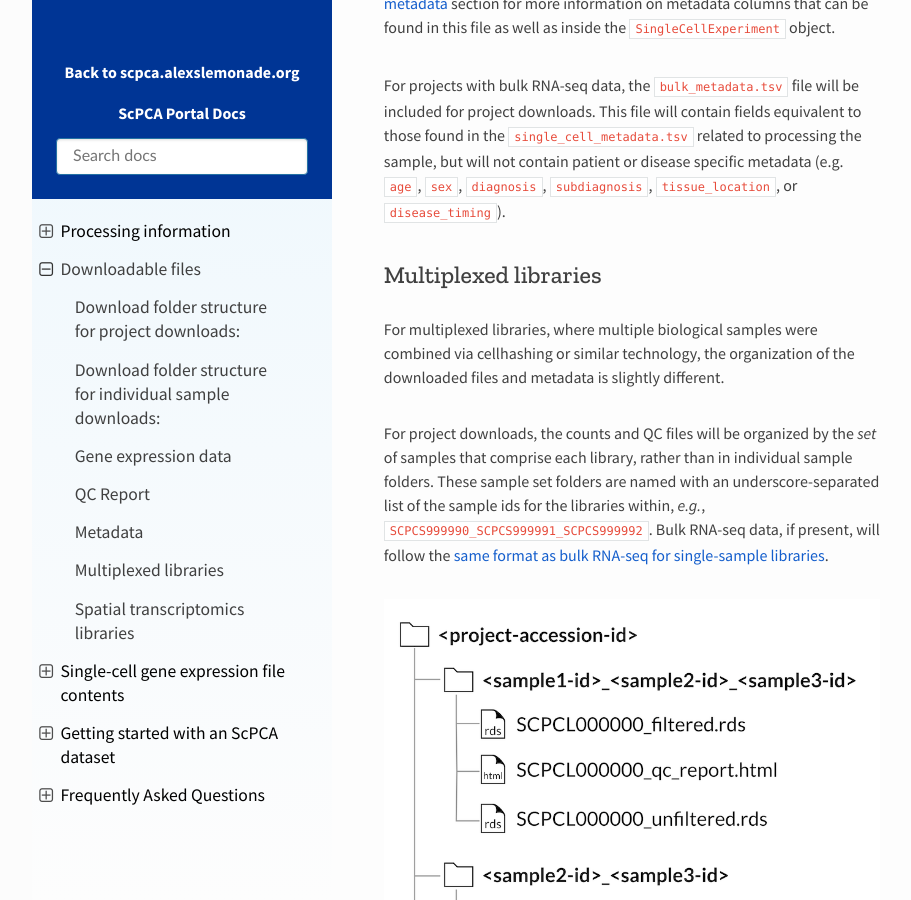
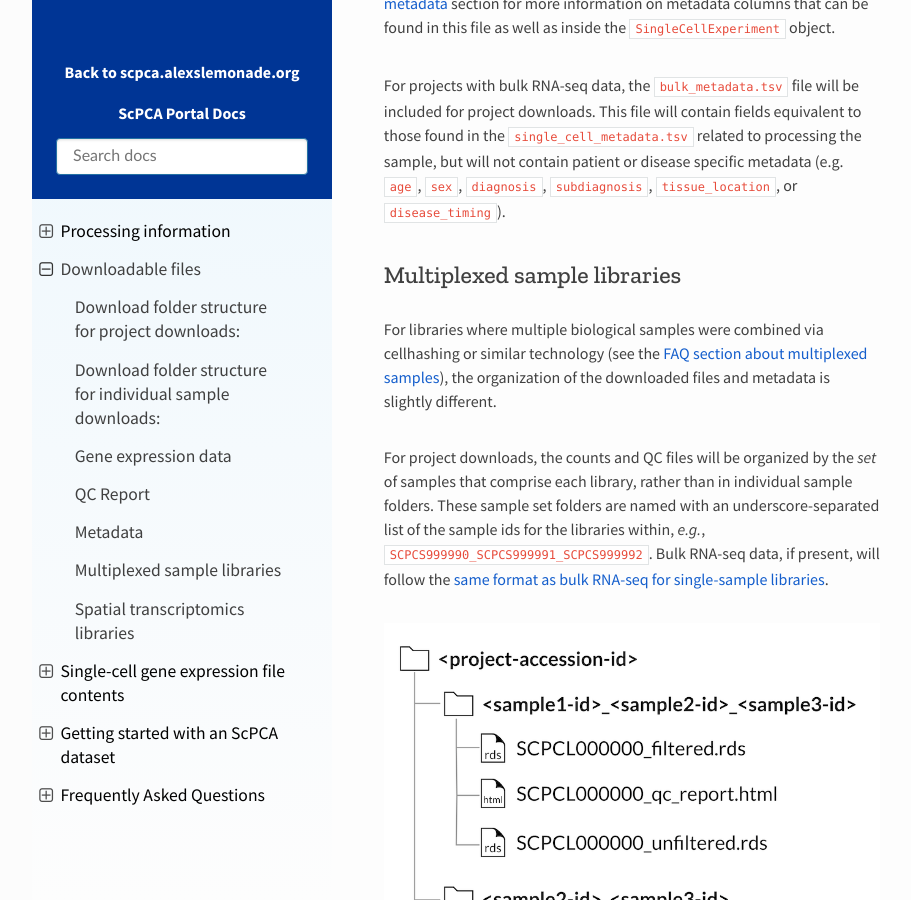
Before and after one commit to DongzeHE/scpca-docs, a Sphinx documentation site: the page built from docs/download_files.md, in a window 1280 px wide and 900 px high, scrolled down 4109 px. Shown: the whole window, without its empty margins (158-1069 px from the left). Built offline with Sphinx 7.4.7 and the Read the Docs theme 2.0.0, drawn with Linux system fonts in a browser that asks for light colours; some of the changed text lies outside the part shown.

Commit message:
standardize on "multiplexed" samples & add FAQ link

```diff
--- a/docs/download_files.md
+++ b/docs/download_files.md
@@ -5,7 +5,7 @@ These files are delivered as a zip file.
 
 For all downloads, sample folders (indicated by the `SCPCS` prefix) contain the files for all libraries (`SCPCL` prefix) derived from that biological sample.
 Most samples only have one library that has been sequenced.
-For [multiplexed libraries](#multiplexed-libraries), the sample folder name will be an underscore-separated list of all samples found in the library files that the folder contains.
+For [multiplexed sample libraries](#multiplexed-sample-libraries), the sample folder name will be an underscore-separated list of all samples found in the library files that the folder contains.
 
 See the {ref}`FAQ section about samples and libraries <faq:What is the difference between samples and libraries?>` for more information.
 
@@ -82,9 +82,9 @@ See the {ref}`Experiment metadata <sce_file_contents:experiment metadata>` secti
 For projects with bulk RNA-seq data, the `bulk_metadata.tsv` file will be included for project downloads.
 This file will contain fields equivalent to those found in the `single_cell_metadata.tsv` related to processing the sample, but will not contain patient or disease specific metadata (e.g. `age`, `sex`, `diagnosis`, `subdiagnosis`, `tissue_location`, or `disease_timing`).
 
-## Multiplexed libraries
+## Multiplexed sample libraries
 
-For multiplexed libraries, where multiple biological samples were combined via cellhashing or similar technology, the organization of the downloaded files and metadata is slightly different.
+For libraries where multiple biological samples were combined via cellhashing or similar technology (see the {ref}`FAQ section about multiplexed samples <faq:What is a multiplexed sample?>`), the organization of the downloaded files and metadata is slightly different.
 
 For project downloads, the counts and QC files will be organized by the _set_ of samples that comprise each library, rather than in individual sample folders.
 These sample set folders are named with an underscore-separated list of the sample ids for the libraries within, _e.g._, `SCPCS999990_SCPCS999991_SCPCS999992`.
```
Also changed, not shown: docs/faq.md (line endings or trailing spaces).
